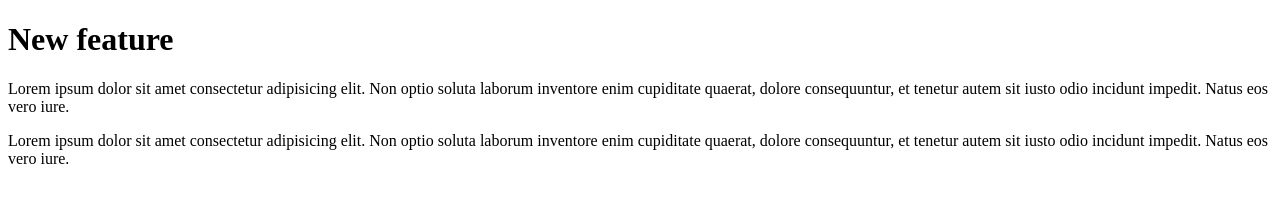
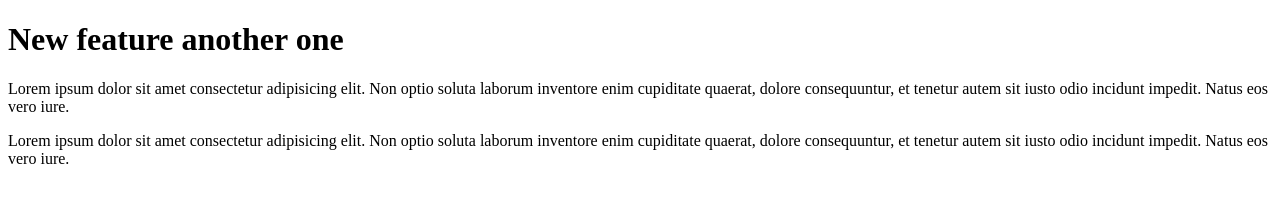
Before and after one commit to Prodhani71/LocalRepo, a plain HTML site: page index.html in a window 1280 px wide. Drawn offline with Linux system fonts and the light colour scheme.

Commit message:
added another one

```diff
--- a/index.html
+++ b/index.html
@@ -6,7 +6,7 @@
     <title>Document</title>
   </head>
   <body>
-    <h1>New feature</h1>
+    <h1>New feature another one</h1>
     <p>
       Lorem ipsum dolor sit amet consectetur adipisicing elit. Non optio soluta
       laborum inventore enim cupiditate quaerat, dolore consequuntur, et tenetur
```
